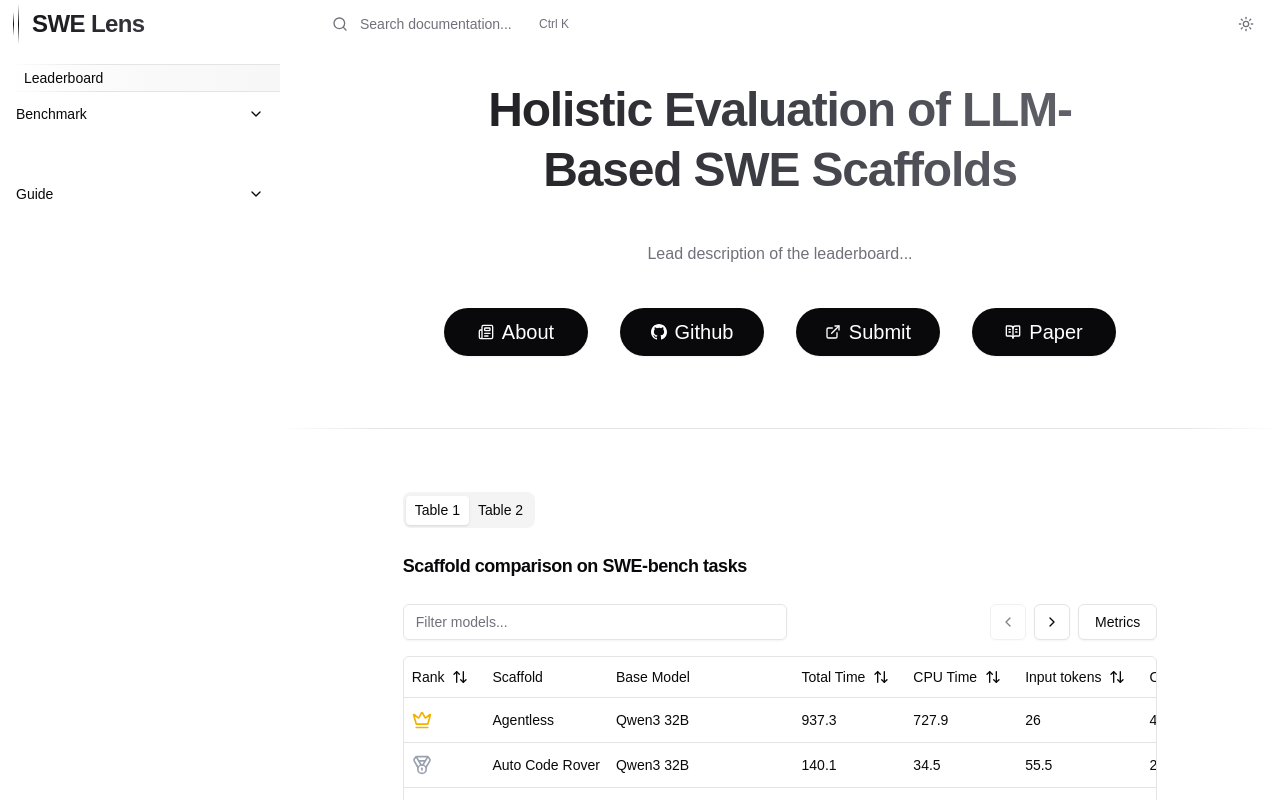
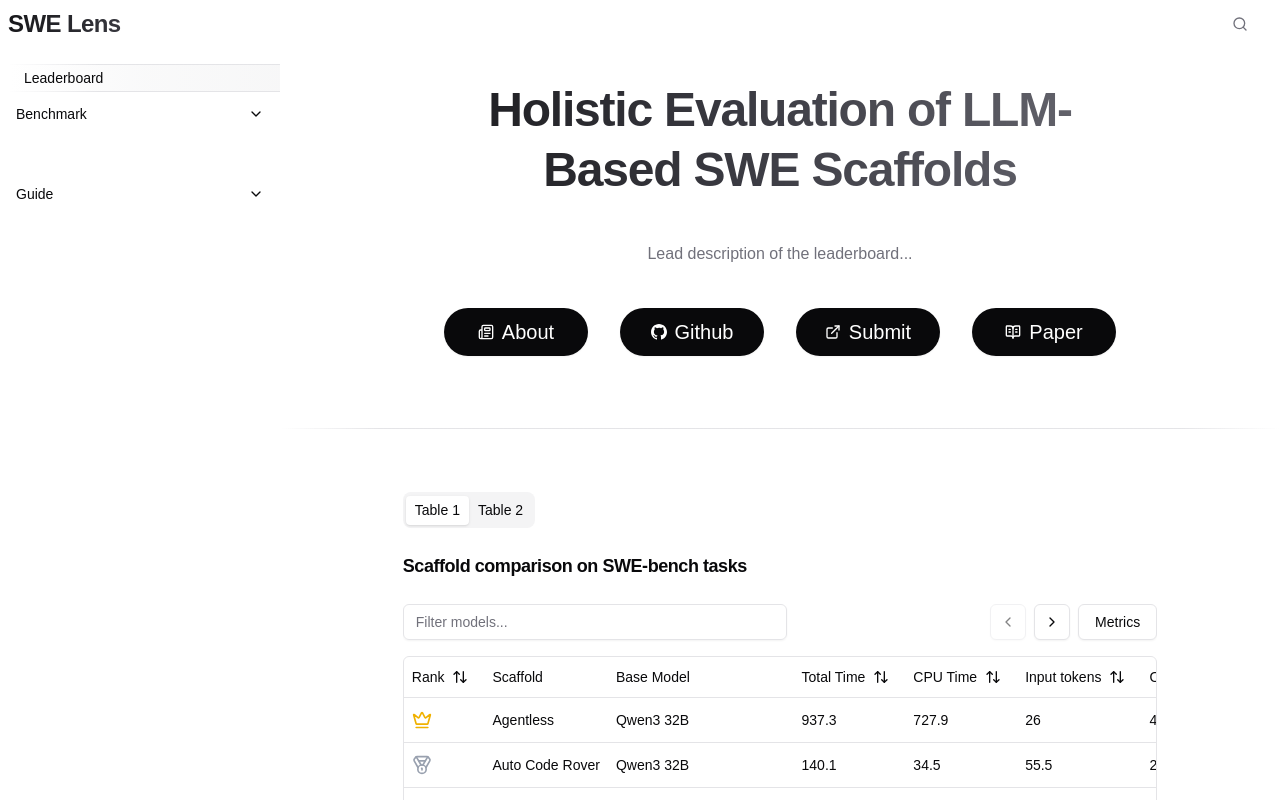
Before and after one commit to Centre-for-Software-Excellence/SWE-Effi, a React (Vite) app in the folder website/: page / in a window 1280 px wide. Shown: the top 800 px of the page. Built offline with nearby package versions, Linux system fonts and the light colour scheme; a web font is replaced by a local one.

Commit message:
style: udpate links and search component style

```diff
--- a/website/src/components/docs/footer.tsx
+++ b/website/src/components/docs/footer.tsx
@@ -1,6 +1,7 @@
 import { UnderlineLink } from '@/components/common/underline-link';
 import { Muted, Small } from '@/components/md';
 import { getFooterUIConfig } from '@/config/ui';
+import { ModeToggle } from '../common/mode-toggle';
 
 export function Footer() {
   const ui = getFooterUIConfig();
@@ -41,6 +42,7 @@
                     </UnderlineLink>
                   ),
               )}
+            <ModeToggle />
           </div>
         </div>
       </div>
--- a/website/src/components/docs/search.tsx
+++ b/website/src/components/docs/search.tsx
@@ -173,23 +173,32 @@
   return (
     <>
       {/* Desktop Search - Placeholder input */}
-      <div className={cn('relative hidden max-w-[65ch] md:block', className)}>
+      <div className={cn('relative hidden md:block', className)}>
         <div className="relative">
-          <Search className="absolute top-1/2 left-3 h-4 w-4 -translate-y-1/2 text-muted-foreground" />
-          <Input
-            ref={inputRef}
-            type="text"
-            placeholder={placeholder}
-            value=""
+          <Search
+            className="h-4 w-4 text-muted-foreground"
             onClick={openSearchOverlay}
-            readOnly
-            className="dark:shadown-none cursor-pointer rounded-none border-none bg-transparent pr-10 pl-10 shadow-none focus-visible:border-none! focus-visible:ring-0 dark:bg-transparent"
           />
-          <div className="absolute top-1/2 right-3 -translate-y-1/2 text-xs text-muted-foreground">
-            Ctrl K
-          </div>
         </div>
       </div>
+      {/* TODO: if we need show input area, uncomment this and remove the above code */}
+      {/* <div className={cn('relative hidden max-w-[65ch] md:block', className)}> */}
+      {/*   <div className="relative"> */}
+      {/*     <Search className="absolute top-1/2 left-3 h-4 w-4 -translate-y-1/2 text-muted-foreground" /> */}
+      {/*     <Input */}
+      {/*       ref={inputRef} */}
+      {/*       type="text" */}
+      {/*       placeholder={placeholder} */}
+      {/*       value="" */}
+      {/*       onClick={openSearchOverlay} */}
+      {/*       readOnly */}
+      {/*       className="dark:shadown-none cursor-pointer rounded-none border-none bg-transparent pr-10 pl-10 shadow-none focus-visible:border-none! focus-visible:ring-0 dark:bg-transparent" */}
+      {/*     /> */}
+      {/*     <div className="absolute top-1/2 right-3 -translate-y-1/2 text-xs text-muted-foreground"> */}
+      {/*       Ctrl K */}
+      {/*     </div> */}
+      {/*   </div> */}
+      {/* </div> */}
 
       {/* Mobile Search Icon */}
       <Button
--- a/website/src/components/docs/top-bar.tsx
+++ b/website/src/components/docs/top-bar.tsx
@@ -1,7 +1,6 @@
 import { Menu, X } from 'lucide-react';
 import { Link } from 'react-router-dom';
 
-import { ModeToggle } from '@/components/common/mode-toggle';
 import { Button } from '@/components/common/ui/button';
 import { UnderlineLink } from '@/components/common/underline-link';
 import { getTopbarUIConfig } from '@/config/ui';
@@ -38,15 +37,6 @@
       />
       <div className="flex h-12 w-full items-center justify-between text-sm md:text-lg">
         <div className="md:justify-none relative flex flex-1 items-center justify-between gap-2 px-2 md:flex-none">
-          {/* Placeholder Icon */}
-          {/* If we need sidebar toggling, we can add onclick here */}
-          <span
-            className="hidden w-4 cursor-default items-center justify-center gap-1 transition-all duration-300 ease-in-out md:flex"
-            aria-hidden
-          >
-            <span className="h-6 w-px bg-[linear-gradient(to_top,transparent_0%,var(--foreground)_50%,transparent_100%)]" />
-            <span className="h-10 w-px bg-[linear-gradient(to_top,transparent_0%,var(--foreground)_50%,transparent_100%)]" />
-          </span>
           <Link
             to="/"
             className="group relative block transition-all duration-300"
@@ -55,9 +45,9 @@
               {ui.title}
             </div>
           </Link>
-          {menuOpen ? <ModeToggle /> : ui.searchEnabled && <SearchComponent />}
         </div>
         {/* Mobile Menu Toggle */}
+        {ui.searchEnabled && <SearchComponent className="md:hidden" />}
         <Button
           variant="ghost"
           size="icon"
@@ -78,7 +68,7 @@
               {link.title}
             </UnderlineLink>
           ))}
-          <ModeToggle />
+          {ui.searchEnabled && <SearchComponent />}
         </div>
       </div>
     </header>
--- a/website/src/config/ui/index.ts
+++ b/website/src/config/ui/index.ts
@@ -23,58 +23,30 @@
   links: Link[];
 }
 
+const mainLinks = [
+  // {
+  //   title: 'Home',
+  //   href: '/',
+  // },
+  // {
+  //   title: 'Research',
+  //   href: '/docs/research',
+  // },
+  // {
+  //   title: 'Blog',
+  //   href: '/docs/blog',
+  // },
+];
+
 const getSidebarUIConfig = (): SidebarUIConfig => ({
   indexTitle: 'Leaderboard',
-  // sections are generated from lib/structure.ts so not defined here
-  mobileBottomLinks: [
-    {
-      title: 'Home',
-      href: '#',
-      disabled: true,
-    },
-    {
-      title: 'Research',
-      href: '#',
-      disabled: true,
-    },
-    {
-      title: 'News',
-      href: '#',
-      disabled: true,
-    },
-    {
-      title: 'Blogs',
-      href: '#',
-      disabled: true,
-    },
-  ],
+  mobileBottomLinks: mainLinks,
 });
 
 const getTopbarUIConfig = (): TopbarUIConfig => ({
   title: 'SWE Lens',
   searchEnabled: true,
-  links: [
-    {
-      title: 'Home',
-      href: '#',
-      disabled: true,
-    },
-    {
-      title: 'Research',
-      href: '#',
-      disabled: true,
-    },
-    {
-      title: 'News',
-      href: '#',
-      disabled: true,
-    },
-    {
-      title: 'Blog',
-      href: '#',
-      disabled: true,
-    },
-  ],
+  links: mainLinks,
 });
 
 const getFooterUIConfig = (): FooterUIConfig => ({
@@ -85,7 +57,6 @@
     {
       href: 'https://github.com/Center-for-Software-Excellence/SWE-Lens',
       title: 'Github',
-      disabled: false,
     },
     {
       href: '#',
@@ -95,7 +66,6 @@
     {
       href: '#',
       title: 'Contact',
-      disabled: true,
     },
   ],
 });
```
